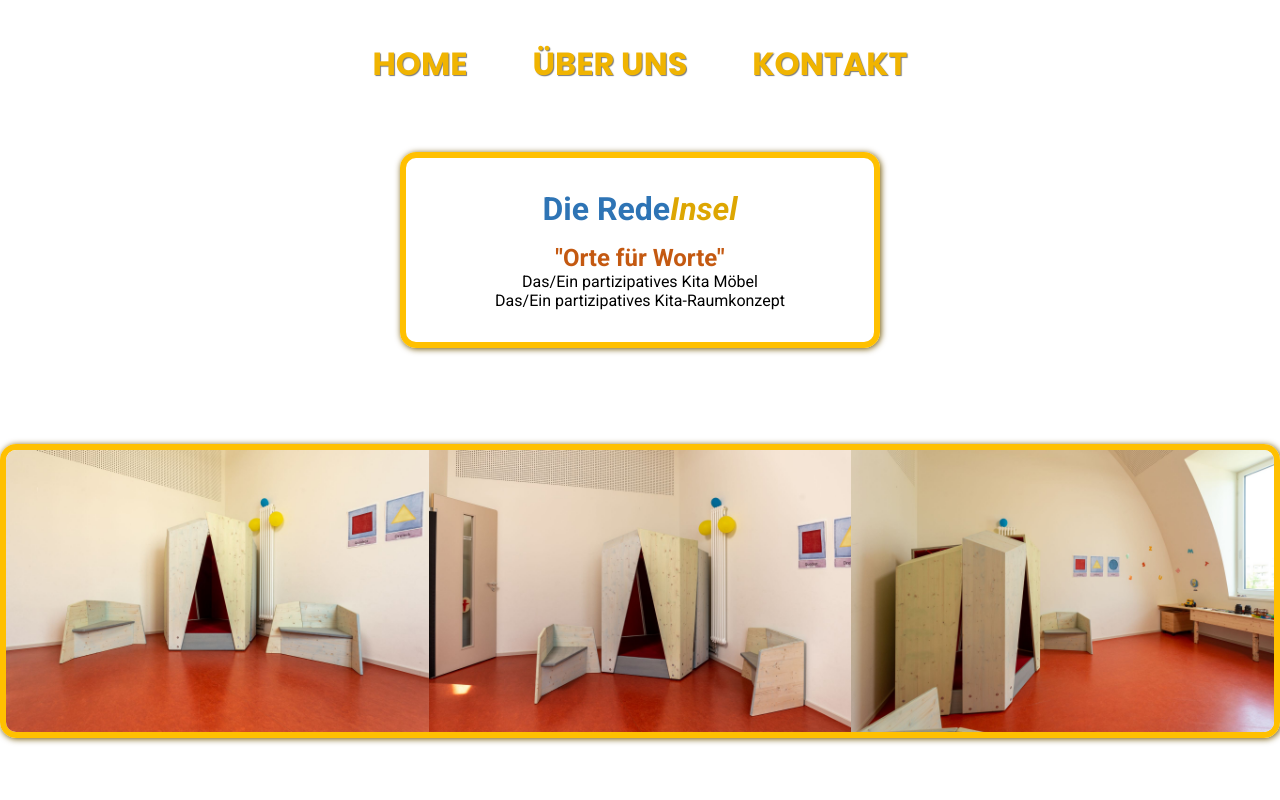
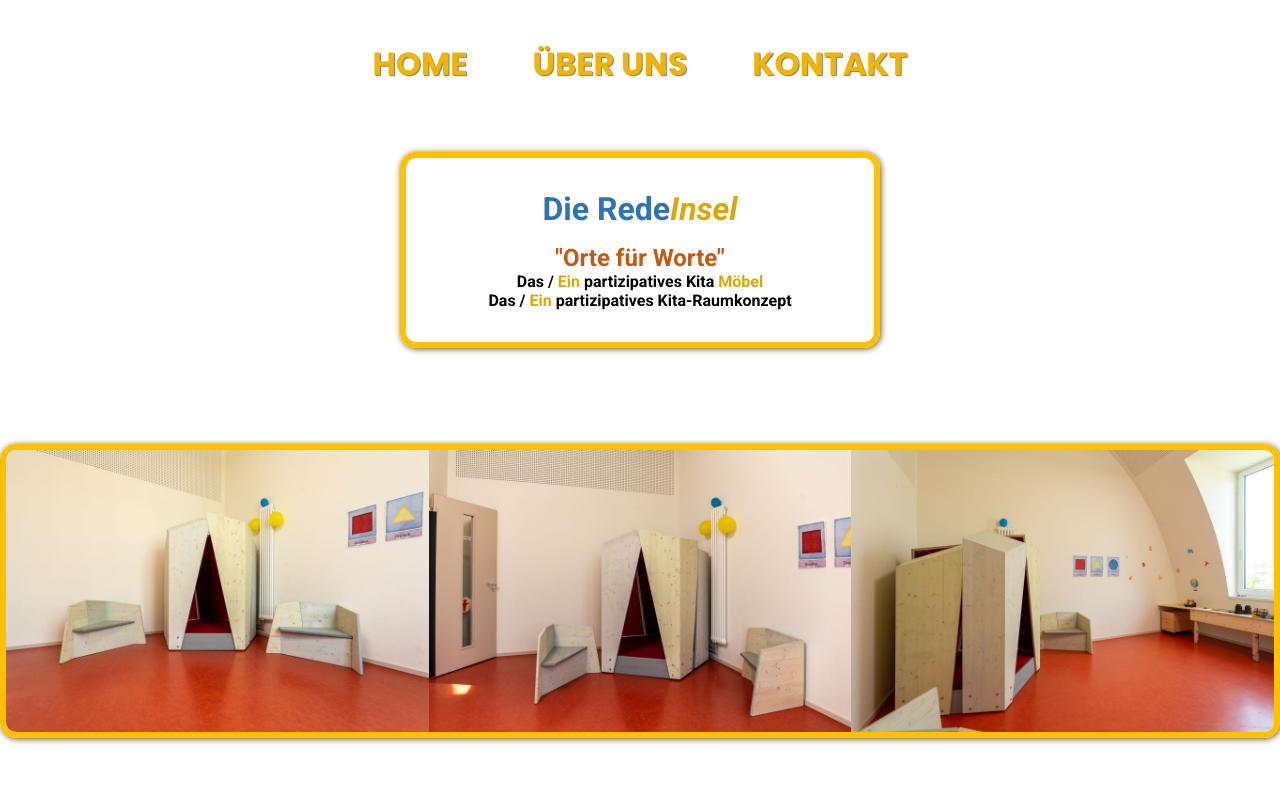
Before and after one commit to moretime-dev/redeinsel, a plain HTML site: page public/index.html in a window 1280 px wide. Shown: the top 800 px of the page. Drawn offline with Linux system fonts and the light colour scheme.

Commit message:
text-format changes

```diff
--- a/public/index.html
+++ b/public/index.html
@@ -18,9 +18,9 @@
     <header class="header orange-border">
       <h1 class="blue">Die Rede<i class="orange">Insel</i></h1>
       <h2 class="red">"Orte für Worte"</h2>
-      <p>
-        Das/Ein partizipatives Kita Möbel <br />
-        Das/Ein partizipatives Kita-Raumkonzept
+      <p><strong>
+        Das / </strong><strong class="orange">Ein</strong> <strong>partizipatives Kita </strong><strong class="orange">Möbel</strong> <br />
+        <strong>Das / </strong><strong class="orange">Ein </strong><strong>partizipatives Kita-Raumkonzept</strong>
       </p>
     </header>
     <main>
```
